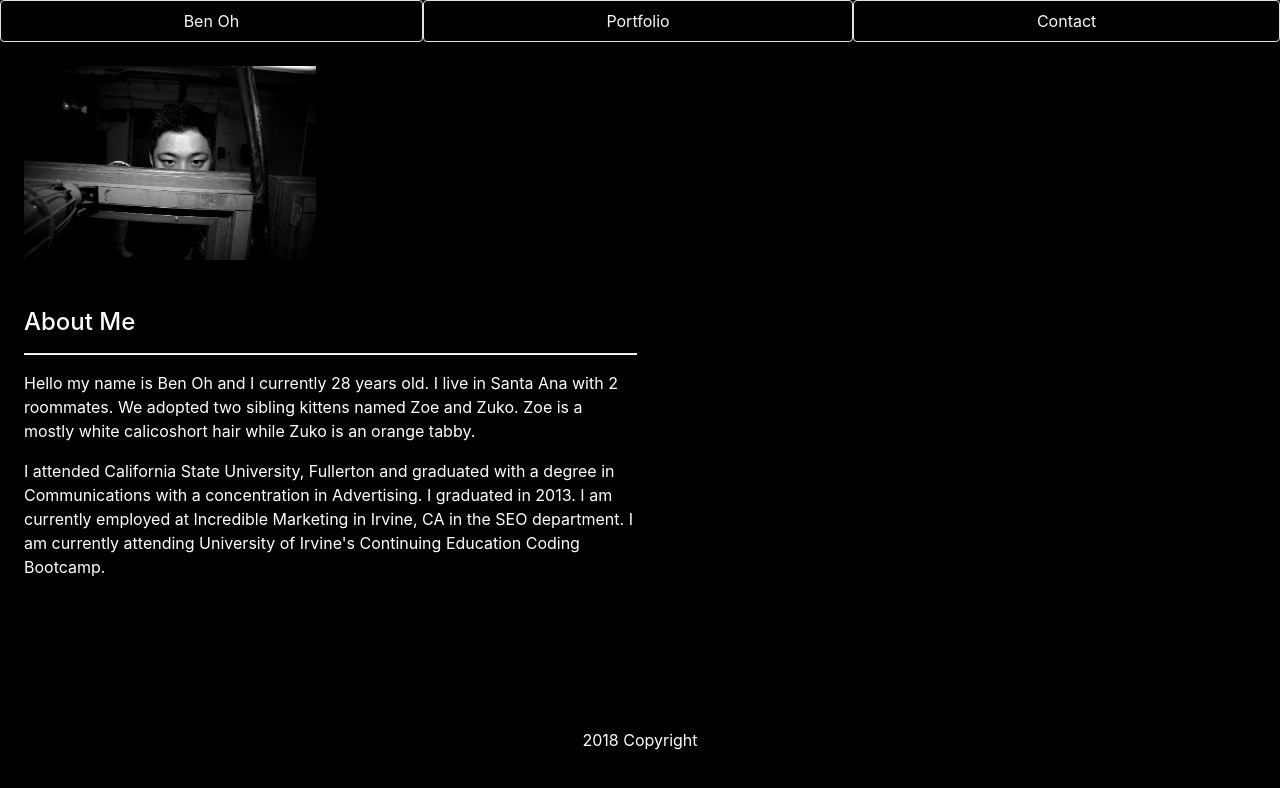
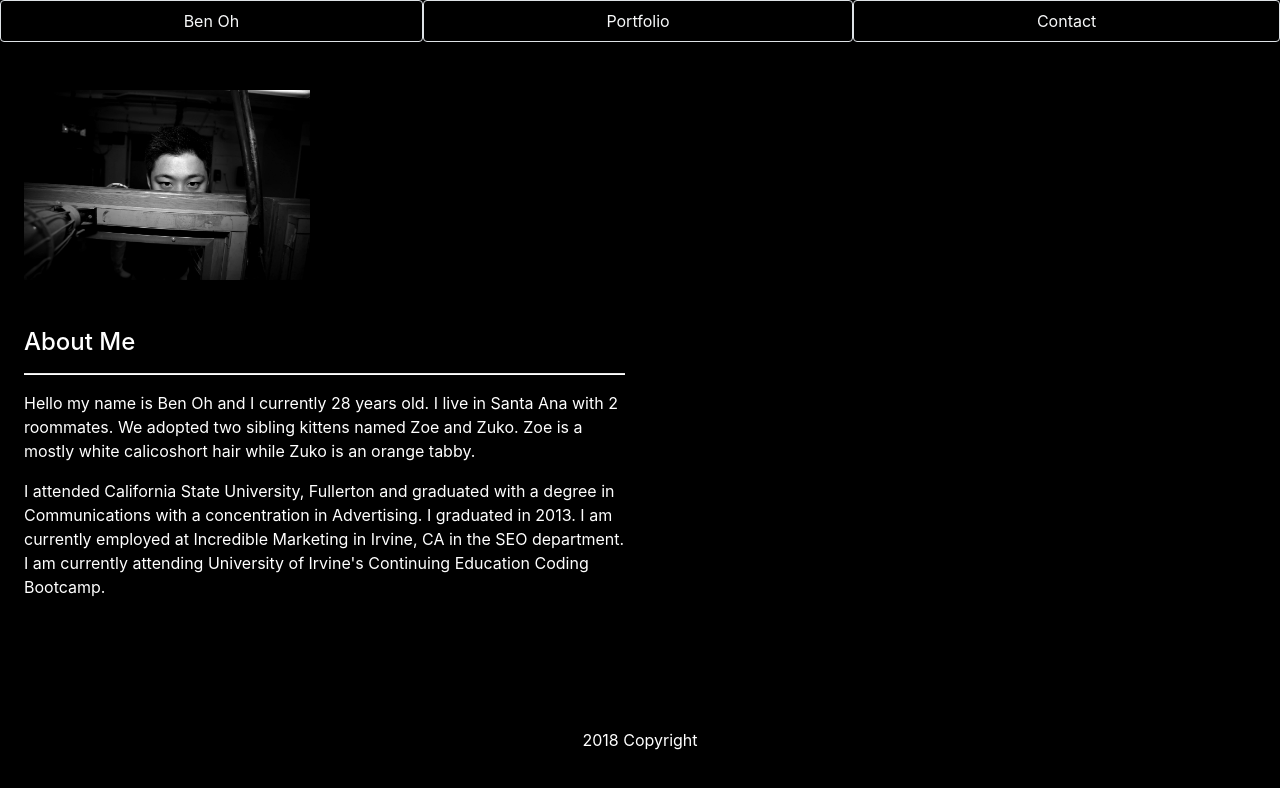
Before and after one commit to b3n0h/Bootstrap-Portfolio, a plain HTML site: page index.html in a window 1280 px wide. Drawn offline with nearby package versions, Linux system fonts and the light colour scheme.

Commit message:
fixed padding issue

```diff
--- a/index.html
+++ b/index.html
@@ -24,7 +24,7 @@
     <a class="border flex-sm-fill text-sm-center text-light nav-link" href="./portfolio.html">Portfolio</a>
     <a class="border flex-sm-fill text-sm-center text-light nav-link" href="./contact.html">Contact</a>
   </nav>
-  <div class="fluid-container pl-4">
+  <div class="fluid-container p-4">
       <div class="row pb-5">
         <div class="col-sm-3 pt-4">
           <img src="./assets/images/me.jpg" class="img-fluid" alt="profilepicture">
```
